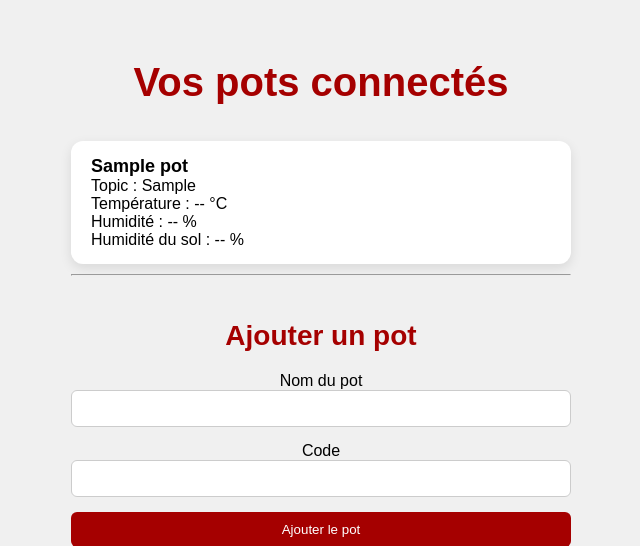
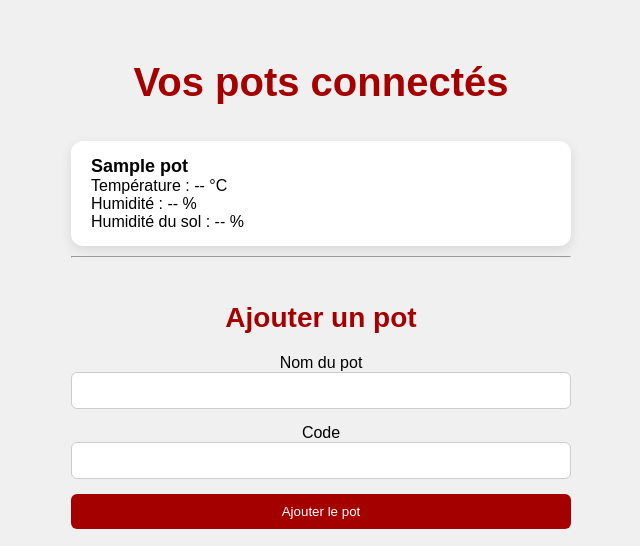
Before and after one commit to TeddySbot/IOT-WEB, a Flask app: page / in a window 1280 px wide. Shown: the top 546 px of the page, without its empty margins (319-959 px from the left). Run offline with Flask 3, Linux system fonts and the light colour scheme; the visitor is signed in with stand-in values (Sample User, id 1); tables that the repository leaves empty hold one stand-in row (values such as "Sample post"); some libraries are stand-ins or nearby versions.

Commit message:
correction

```diff
--- a/templates/dashboard.html
+++ b/templates/dashboard.html
@@ -12,7 +12,6 @@
         {% for pot in pots %}
         <li data-id="{{ pot.mqtt_id }}" data-topic="{{ pot.topic }}">
             <strong>{{ pot.name }}</strong><br>
-            Topic : {{ pot.topic }}<br>
 
             Température : <span id="temp_{{ pot.mqtt_id }}">--</span> °C<br>
             Humidité : <span id="hum_{{ pot.mqtt_id }}">--</span> %<br>
```
